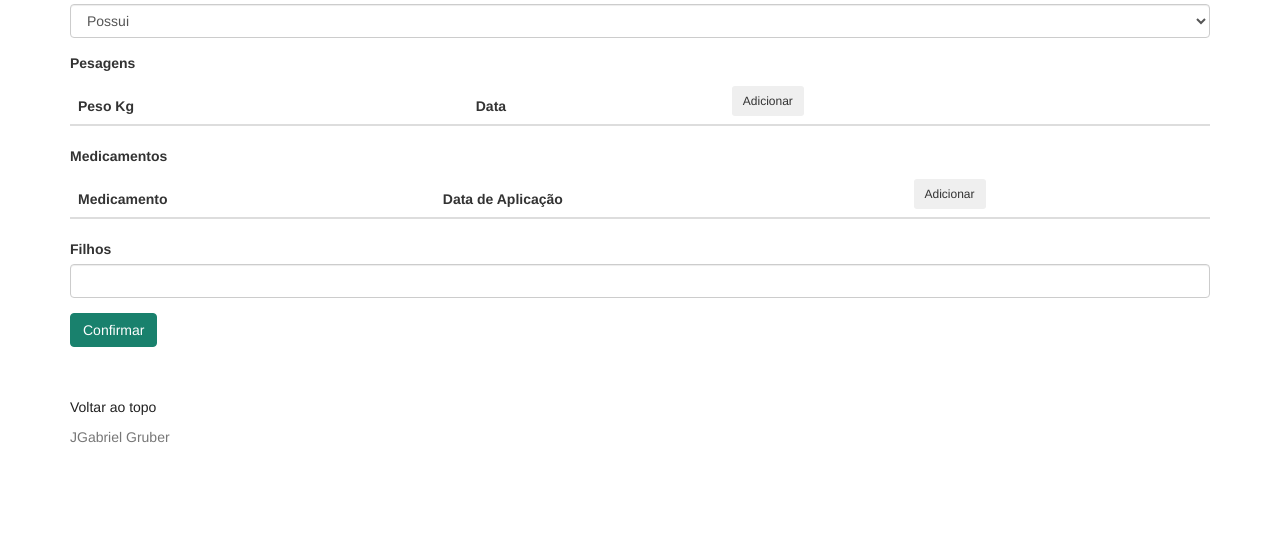
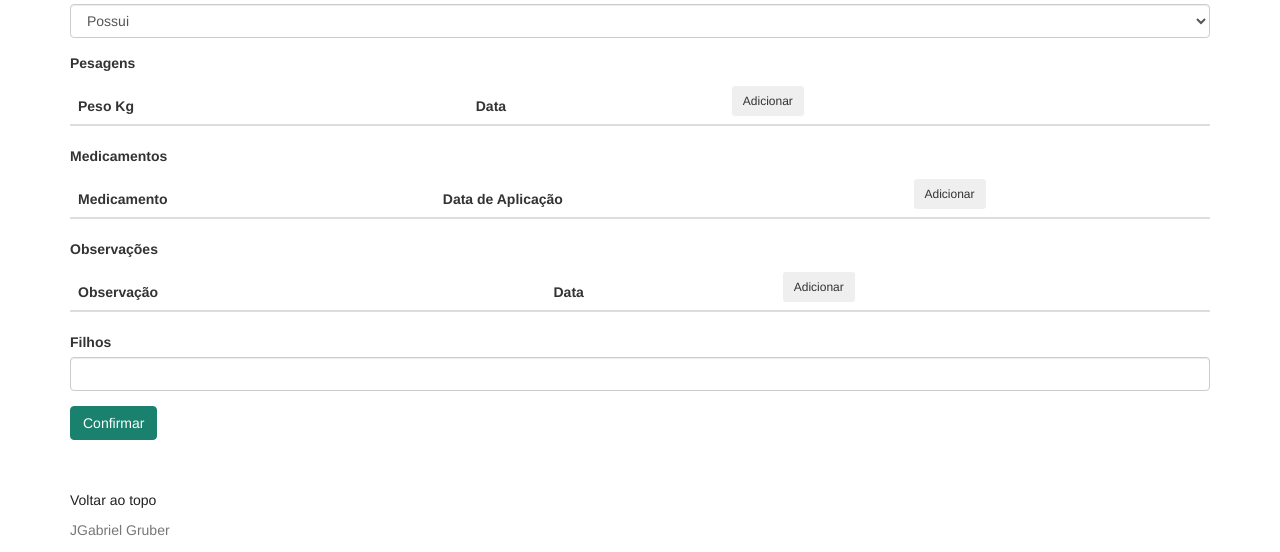
Before and after one commit to JGabrielGruber/RATest, a Django app: page /animais/bovinos/create in a window 1280 px wide. Shown: the part 719-1271 px from the top of the page. Before the commit the page ends 1162 px from the top, so only its background shows below. Run offline with Django 3.2, Linux system fonts and the light colour scheme; lists and menus that the app fills with data are empty; some libraries are stand-ins or nearby versions.

Commit message:
Implementado observações; Corrigido erros de sintaxe;

```diff
--- a/src/RATest/urls.py
+++ b/src/RATest/urls.py
@@ -26,5 +26,6 @@ from animais import urls
 urlpatterns = [
 	path('favicon.ico',RedirectView.as_view(url= 'static/img/favicon.ico')),
 	path('admin/', admin.site.urls),
+	path('',RedirectView.as_view(url= 'animais/bovinos/')),
 	path('animais/', include(urls, namespace='animais'))
 ] + static(settings.STATIC_URL, document_root=settings.STATIC_ROOT) + static(settings.MEDIA_URL, document_root=settings.MEDIA_ROOT)
--- a/src/animais/forms.py
+++ b/src/animais/forms.py
@@ -28,6 +28,7 @@ class BovinoForm(forms.ModelForm):
 			'tipo',
 			'peso',
 			'medicamento',
+			'observacao',
 			'nascimento',
 			'genero',
 			'foto_um',
@@ -40,6 +41,7 @@ class BovinoForm(forms.ModelForm):
 		widgets = {
 			'peso'			: forms.HiddenInput(),
 			'medicamento'	: forms.HiddenInput(),
+			'observacao'	: forms.HiddenInput(),
 			'filho'			: forms.HiddenInput()
 		}
 
--- a/src/animais/models.py
+++ b/src/animais/models.py
@@ -13,6 +13,7 @@ class Bovino(models.Model):
 		), max_length=10, default='Cria')
 	peso			= models.TextField("Peso em Kg e sua Data", blank=True, null=True)
 	medicamento		= models.TextField("Medicamento e sua Data de aplicação", blank=True, null=True)
+	observacao		= models.TextField("Observações e sua Data", blank=True, null=True)
 	estado			= models.CharField("Estado", choices=(
 			('Possui', 'Possui'),
 			('Vendido', 'Vendido'),
--- a/src/animais/views.py
+++ b/src/animais/views.py
@@ -50,6 +50,7 @@ def bovino_create(request):
 def bovino_detail(request, identificacao=None):
 	instance	= get_object_or_404(Bovino, identificacao=identificacao)
 	query_set	= Bovino.objects.all()
+	print(instance.observacao)
 	if instance.filho:
 		filhos	= get_object_or_404(Filhos, id=instance.filho.id)
 		context		= {
--- a/src/templates/bovino_form.html
+++ b/src/templates/bovino_form.html
@@ -19,6 +19,47 @@
 	<form enctype="multipart/form-data" action="" method="post">
 		{% csrf_token %}
 		{% bootstrap_form form %}
+		<script type="text/javascript">
+			var ALPHABET = '0123456789abcdefghijklmnopqrstuvwxyzABCDEFGHIJKLMNOPQRSTUVWXYZ';
+			var UNIQUE_RETRIES = 999;
+			var ID_LENGTH = 8;
+
+			var generate = function() {
+				var rtn = '';
+				for (var i = 0; i < ID_LENGTH; i++) {
+					rtn += ALPHABET.charAt(Math.floor(Math.random() * ALPHABET.length));
+				}
+				return rtn;
+			}
+
+			var generateUnique = function(previous) {
+				previous = previous || [];
+				var retries = 0;
+				var id;
+
+				while(!id && retries < UNIQUE_RETRIES) {
+					id = generate();
+					console.log(id);
+					if(previous.find(item => item.id === id)) {
+						id = null;
+						retries++;
+					}
+				}
+
+				return id;
+			};
+
+			function compare( a, b ) {
+				if ( a.data < b.data ){
+					return -1;
+				}
+				if ( a.data > b.data ){
+					return 1;
+				}
+				return 0;
+			}
+
+		</script>
 		<div class="form-group">
 			<label class="control-label" for="peso_table"">Pesagens</label>
 			<table id="peso_table" class="table">
@@ -126,13 +167,14 @@
 						lista	= []
 					}
 
-					let id	= lista.length;
-
 					lista.push({
-						"id":		id,
+						"id":	generateUnique(lista),
 						"peso":	peso,
 						"data":	data
-					})
+					});
+
+					lista.sort(compare);
+
 					$('#id_peso').val(JSON.stringify(lista));
 					list();
 					$("#id-modal-cancel").click();
@@ -238,10 +280,13 @@
 					let id	= lista.length;
 
 					lista.push({
-						"id":		id,
+						"id":	generateUnique(lista),
 						"medi":	medi,
 						"data":	data
-					})
+					});
+
+					lista.sort(compare);
+
 					$('#id_medicamento').val(JSON.stringify(lista));
 					list_med();
 					$("#id-modal-med-cancel").click();
@@ -260,6 +305,118 @@
 				list_med();
 			</script>
 		</div>
+		<div class="form-group">
+			<label class="control-label" for="observacao_table"">Observações</label>
+			<table id="observacao_table" class="table">
+				<thead>
+					<tr>
+						<th>Observação</th>
+						<th>Data</th>
+						<th>
+							<input class="btn btn-sm btn-secondary" name="modal-obs-toggle" id="id-modal-obs-toggle" value="Adicionar" type="button" data-toggle="modal" data-target="#id-modal-obs" />
+							<div id="id-modal-obs" class="modal" tabindex="-1" role="dialog">
+								<div class="modal-dialog" role="document">
+									<div class="modal-content">
+										<div class="modal-header">
+											<h5 class="modal-title">Adicionar Observação</h5>
+											<button type="button" class="close" data-dismiss="modal" aria-label="Close">
+												<span aria-hidden="true">&times;</span>
+											</button>
+										</div>
+										<div class="modal-body">
+											<div class="form-group">
+												<label class="control-label" for="id-modal-obs-field">Observação</label>
+												<textarea cols="50" rows="10" step="any" name="modal-obs-field" class="form-control"
+													placeholder="Observação" title="" id="id-modal-obs-field" ></textarea>
+											</div>
+											<div class="form-group">
+												<label class="control-label" for="id-modal-obs-data">Data</label>
+												<input type="date" name="modal-obs-data" maxlength="255" class="form-control"
+													placeholder="Data" title="" id="id-modal-obs-data">
+											</div>
+										</div>
+										<div class="modal-footer">
+											<button type="button" class="btn btn-secondary" id="id-modal-obs-cancel" data-dismiss="modal">Cancelar</button>
+											<button type="button" class="btn btn-primary" id="id-modal-obs-add">Adicionar</button>
+										</div>
+									</div>
+								</div>
+							</div>
+						</th>
+					</tr>
+				</thead>
+				<tbody>
+				</tbody>
+			</table>
+			<script type="text/javascript">
+
+				function list_obs() {
+					let lista	= JSON.parse($('#id_observacao').val());
+
+					let trHTML = '';
+
+					$.each(lista, function (i, item) {
+						trHTML += '<tr><td><textarea cols="40" rows="3" disabled>' + item.obs + '</textarea></td><td>' + item.data + '</td><td><input class="btn btn-sm btn-danger"id="' + item.id + '" value="Remover" type="button"/></td></tr>';
+					});
+
+					$('#observacao_table tbody').remove();
+					$('#observacao_table').append('<tbody></tbody>');
+					$('#observacao_table').append(trHTML);
+
+					$("#observacao_table tbody tr td input").on('click', function() {
+						let id		= $(this).attr('id');
+						let lista	= JSON.parse($('#id_observacao').val());
+						lista			= removeByAttr(lista, "id", id);
+						$('#id_observacao').val(JSON.stringify(lista));
+						alert("Removido!");
+						list_obs();
+					});
+				}
+
+				function add_obs() {
+					let obs	= $('#id-modal-obs-field').val();
+					let data	= $('#id-modal-obs-data').val();
+
+					if (obs == "" && data == "") {
+						return 0;
+					}
+
+					let lista	= [];
+					try {
+						lista	= JSON.parse($('#id_observacao').val());
+					}
+					catch (e) {
+						lista	= []
+					}
+
+					let id	= lista.length;
+
+					lista.push({
+						"id":	generateUnique(lista),
+						"obs":	obs,
+						"data":	data
+					});
+
+					lista.sort(compare);
+
+					$('#id_observacao').val(JSON.stringify(lista));
+					list_obs();
+					$("#id-modal-obs-cancel").click();
+					$(".modal-backdrop").remove();
+				}
+
+				$("#id-modal-obs-add").on('click', function() {
+					add_obs();
+				});
+
+				$("#id-modal-obs-toggle").on('click', function() {
+					$('#id-modal-obs-field').val("");
+					$('#id-modal-obs-data').val("");
+				});
+
+				list_obs();
+			</script>
+		</div>
 		{% bootstrap_form form_filho %}
 		{% buttons %}
 			<div class="form-inline my-2 my-lg-0">
```
Also changed, not shown: src/templates/bovino_detail.html (+28 -5 lines).
